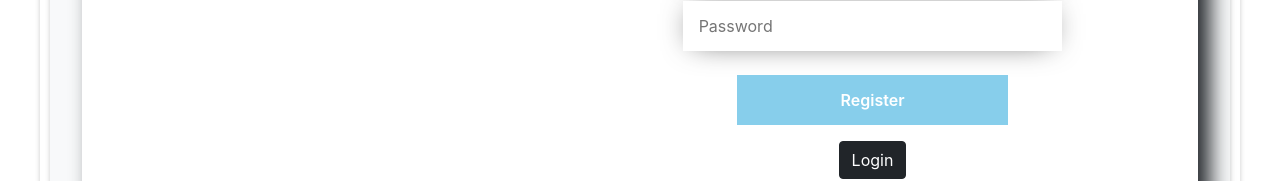
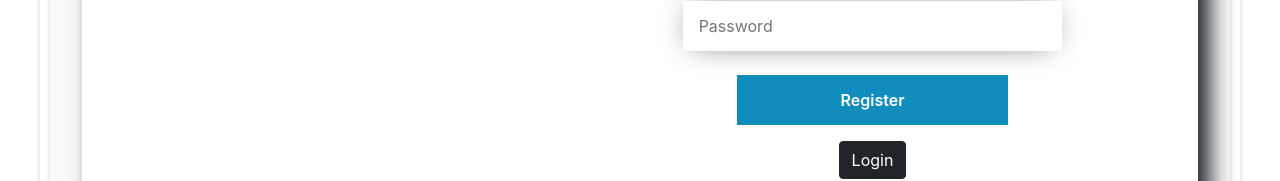
Before and after one commit to chrisclarkedev/Solez-Shop, a React (Create React App) app: page /login in a window 1280 px wide. In both pictures the pointer is over the button "Register". Shown: the part 490-671 px from the top of the page. Built offline with nearby package versions, Linux system fonts and the light colour scheme.

Commit message:
Added transition effect to button on hover

```diff
--- a/src/components/styles/Login.css
+++ b/src/components/styles/Login.css
@@ -40,3 +40,8 @@
   background: skyblue;
   color: white;
 }
+
+.btn1:hover {
+  background: rgb(16, 140, 189);
+  transition: 0.5s;
+}
```
